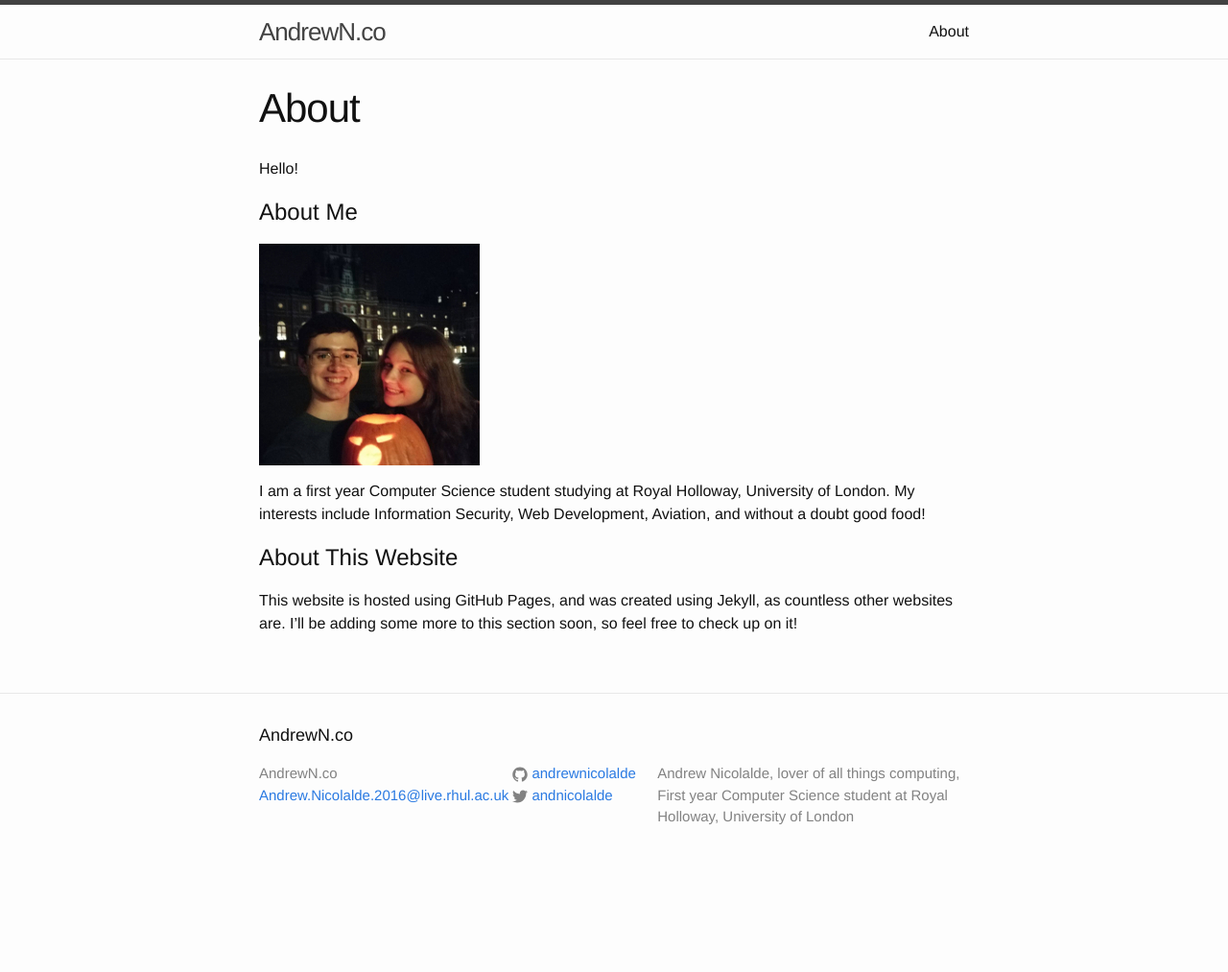
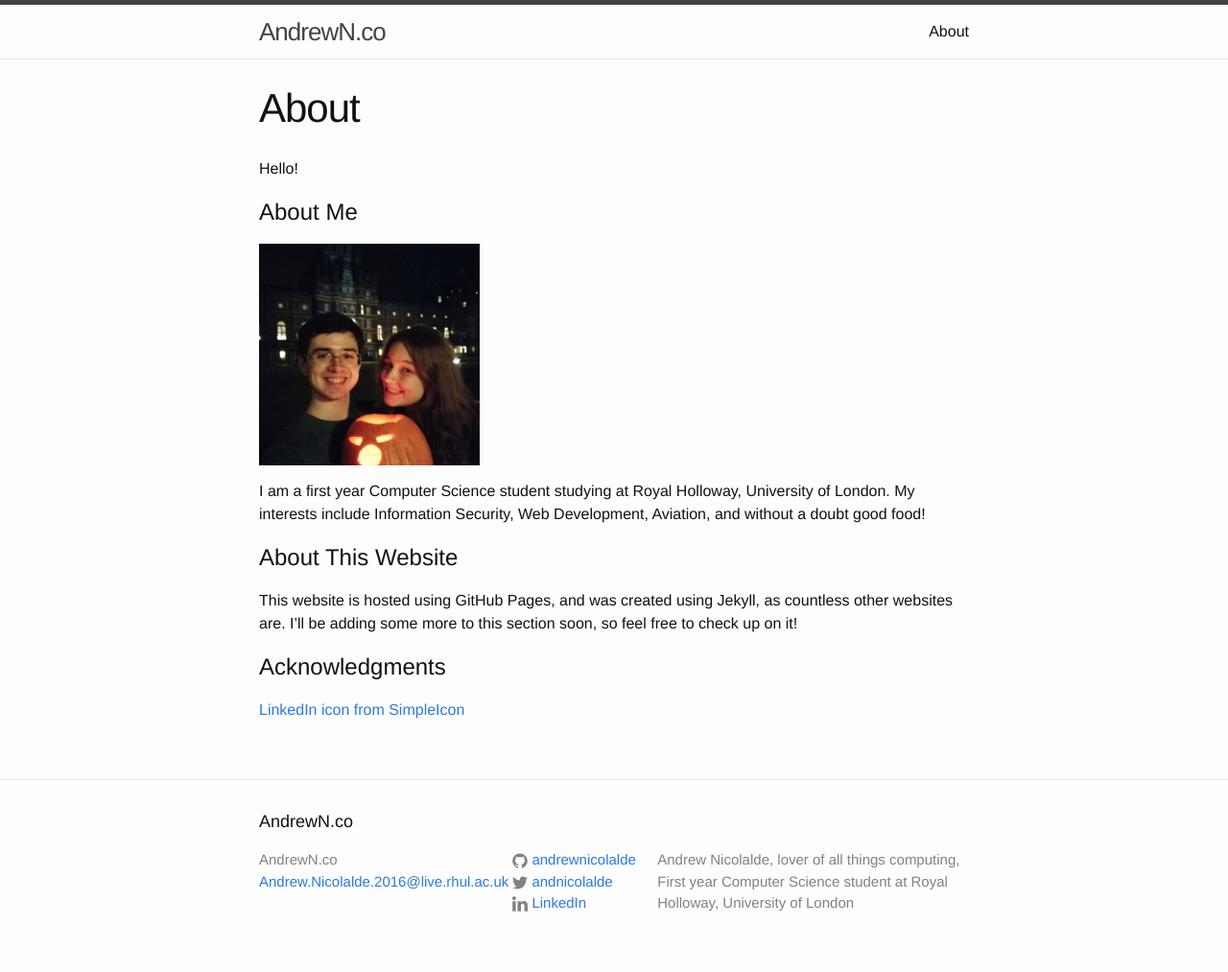
Before and after one commit to andrewnicolalde/andrewn.io, a Jekyll site: the page built from about.md, in a window 1280 px wide. Shown: the whole page at 96% size. Built offline with Jekyll 4.4.1, drawn with Linux system fonts in a browser that asks for light colours; before the commit the page ends 923 px from its top, so only the background shows below that.

Commit message:
Add LinkedIn icon & link

```diff
--- a/_config.yml
+++ b/_config.yml
@@ -20,6 +20,7 @@ baseurl: "" # the subpath of your site, e.g. /blog
 url: "" # the base hostname & protocol for your site, e.g. http://example.com
 twitter_username: andnicolalde
 github_username:  andrewnicolalde
+linkedin_username: andrew-nicolalde-540a2b112
 
 # Build settings
 markdown: kramdown
--- a/_includes/footer.html
+++ b/_includes/footer.html
@@ -33,6 +33,12 @@
             {% include icon-twitter.html username=site.twitter_username %}
           </li>
           {% endif %}
+
+          {% if site.linkedin_username %}
+          <li>
+              {% include icon-linkedin.html username=site.linkedin_username %}
+          </li>
+          {% endif %}
         </ul>
       </div>
 
--- /dev/null
+++ b/_includes/icon-linkedin.html
@@ -0,0 +1 @@
+<a href="https://www.linkedin.com/in/{{ include.username }}"><span class="icon icon--linkedin">{% include icon-linkedin.svg %}</span>LinkedIn</a>
--- a/about.md
+++ b/about.md
@@ -16,3 +16,7 @@ Development, Aviation, and without a doubt good food!
 This website is hosted using GitHub Pages, and was created using Jekyll, as
 countless other websites are. I'll be adding some more to this section soon, so
 feel free to check up on it!
+
+# Acknowledgments
+
+[LinkedIn icon from SimpleIcon](http://www.flaticon.com/authors/simpleicon)
```
Also changed, not shown: _includes/icon-linkedin.svg (added).
